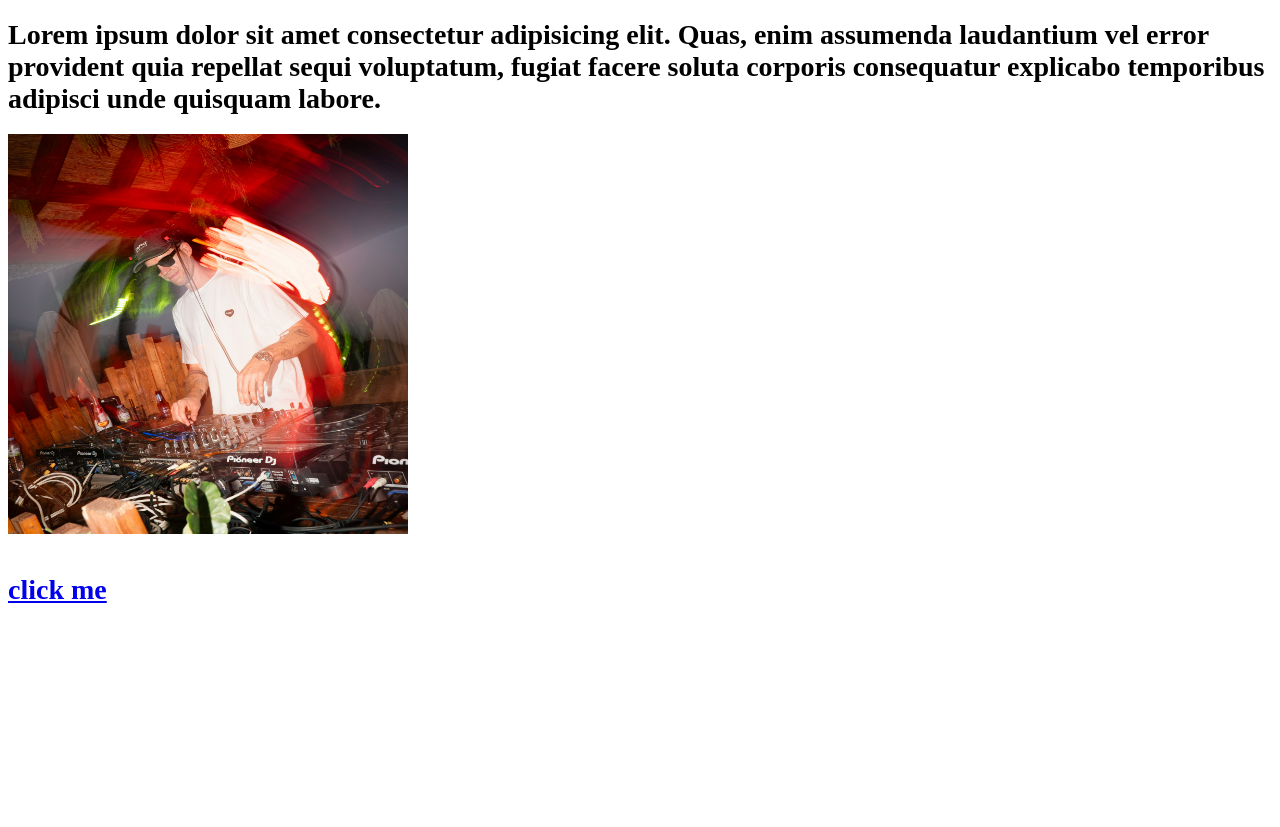
After one commit to nikhilcse0427/django-complete-guide, a Django app: page /index1/ in a window 1280 px wide. The commit adds this page. Run offline with Django 5.2, Linux system fonts and the light colour scheme.

Commit message:
static css, img, link added

```diff
--- a/myApp1/myApp1/settings.py
+++ b/myApp1/myApp1/settings.py
@@ -121,3 +121,8 @@ STATIC_URL = 'static/'
 # https://docs.djangoproject.com/en/5.2/ref/settings/#default-auto-field
 
 DEFAULT_AUTO_FIELD = 'django.db.models.BigAutoField'
+
+STATICFILES_DIRS = [
+    BASE_DIR / "static",  # Correct path to the static folder
+]
+# adding static files
--- a/myApp1/myApp1/urls.py
+++ b/myApp1/myApp1/urls.py
@@ -16,12 +16,19 @@ Including another URLconf
 """
 from django.contrib import admin
 from django.urls import path
+from django.conf import settings
+from django.conf.urls.static import static
 from myApp1 import views
 
 urlpatterns = [
     path('admin/', admin.site.urls),
-    path('',views.home),
+    path('',views.home, name='index'),
     path('about-us/',views.aboutUS),
     path('courses/', views.courses),
     path('courses-all/<int:courseId>', views.allCourses),
+    path('index1/', views.index1),
 ]
+
+# Serve static files during development
+if settings.DEBUG:
+    urlpatterns += static(settings.STATIC_URL, document_root=settings.STATICFILES_DIRS[0])
--- a/myApp1/myApp1/views.py
+++ b/myApp1/myApp1/views.py
@@ -24,3 +24,6 @@ def courses(request):
 
 def allCourses(request, courseId):
   return HttpResponse(courseId)
+
+def index1(request):
+  return render(request, "index1.html")
--- /dev/null
+++ b/myApp1/static/css/style.css
@@ -0,0 +1,13 @@
+body{
+  height: 100vh;
+  width: 100wh;
+}
+h1{
+  font-size: 28px;
+  font-weight: bold;
+}
+
+img {
+    width: 400px;
+    height: 400px;
+}
--- a/myApp1/templates/index.html
+++ b/myApp1/templates/index.html
@@ -77,7 +77,7 @@
     {% endfor %}
   </table>
 
-{% if numbers %}
+{% if numbers|length %}
   {% for n in numbers %}
     {% if n > 1 %}
       <h3>{{ n }}</h3>
--- /dev/null
+++ b/myApp1/templates/index1.html
@@ -0,0 +1,22 @@
+{% load static %}
+<!DOCTYPE html>
+<html lang="en">
+<head>
+  <meta charset="UTF-8">
+  <meta name="viewport" content="width=device-width, initial-scale=1.0">
+  <title>Document</title>
+  <link rel="stylesheet" href="{% static 'css/style.css' %}">
+</head>
+<body>
+  <h1>
+    Lorem ipsum dolor sit amet consectetur adipisicing elit. Quas, enim assumenda laudantium vel error provident quia repellat sequi voluptatum, fugiat facere soluta corporis consequatur explicabo temporibus adipisci unde quisquam labore.
+  </h1>
+
+
+<img src="{% static 'img/party.jpg' %}" alt="party image"><br><br>
+<a href="{% url 'index' %}"><h1>click me</h1></a>
+
+
+
+</body>
+</html>
```
Also changed, not shown: myApp1/static/img/party.jpg (added).
